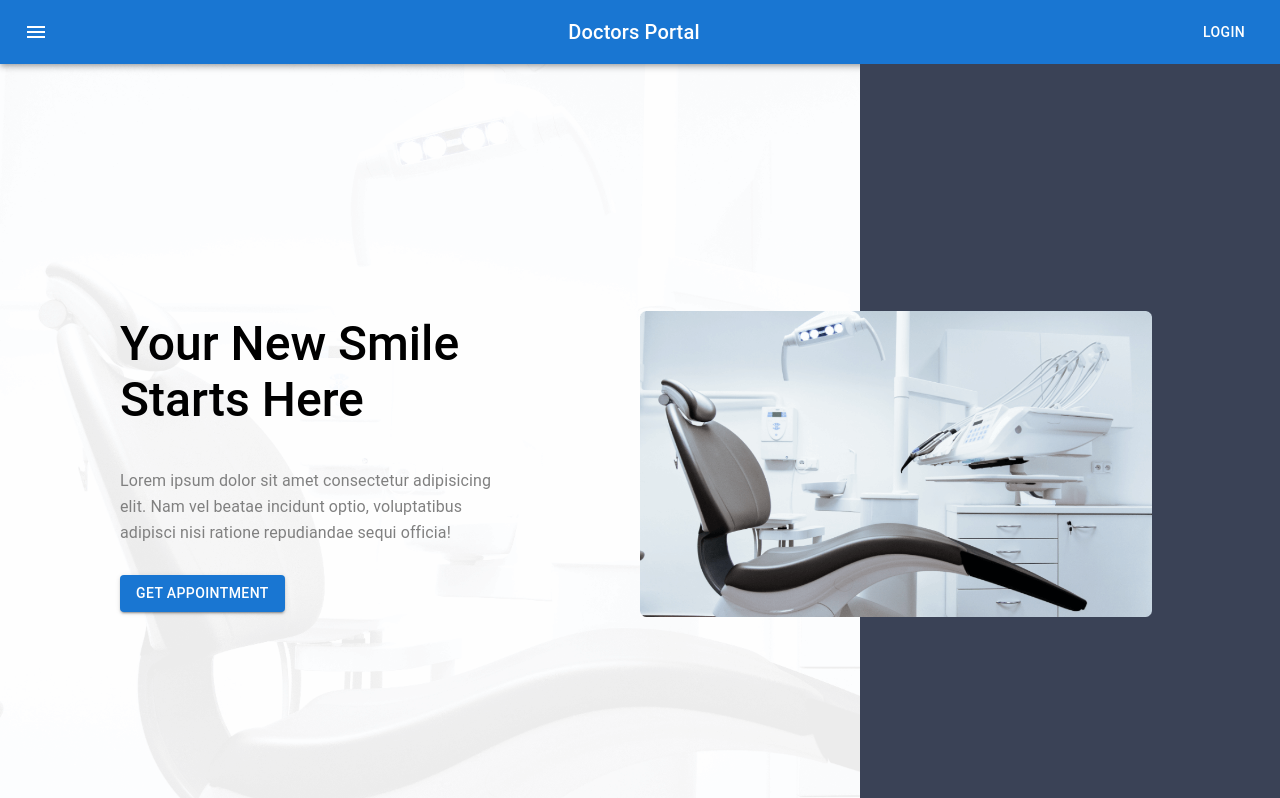
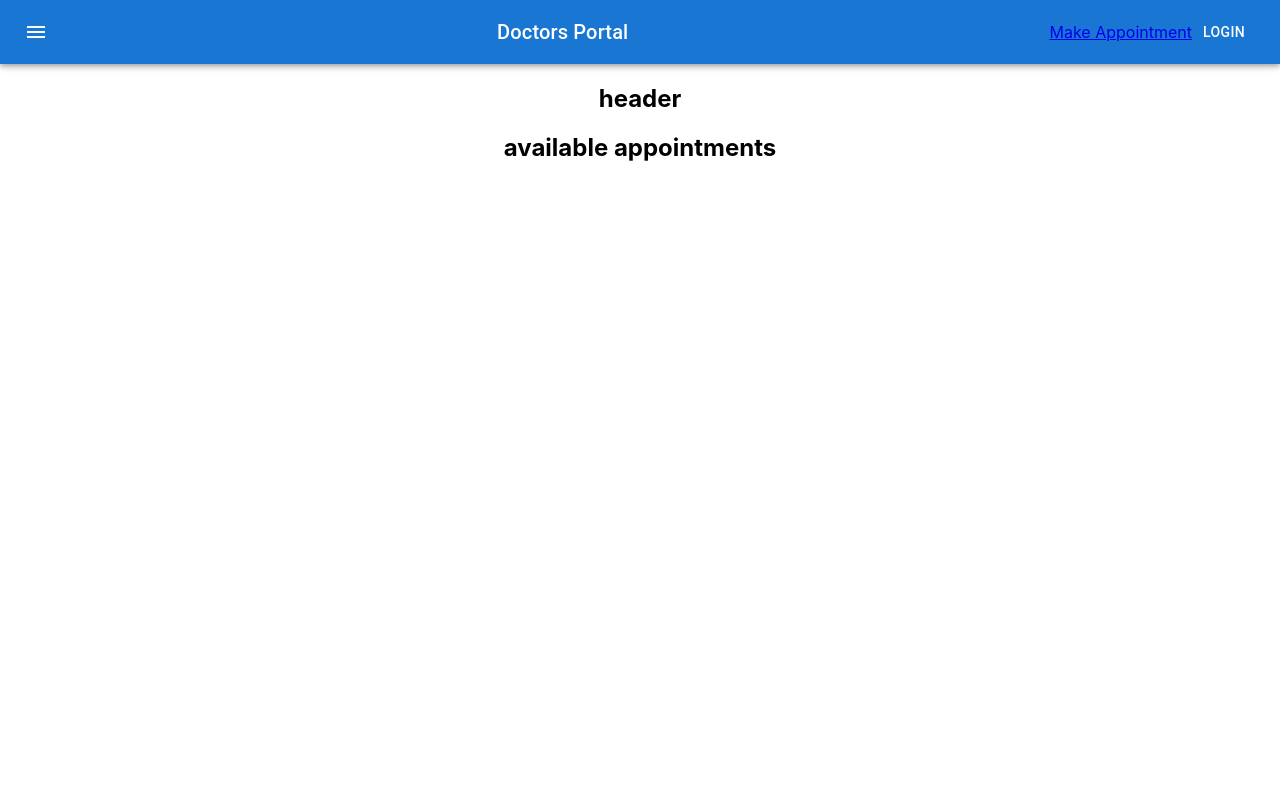
Before and after one commit to Aal-Emraan/doctors-portal-client-side, a React (Create React App) app: page /appointment in a window 1280 px wide. Shown: the top 798 px of the page. Built offline with nearby package versions, Linux system fonts and the light colour scheme; the HTML template or start-up script is replaced by a standard one.

Commit message:
appointment components added

```diff
--- a/src/App.js
+++ b/src/App.js
@@ -1,5 +1,7 @@
-import { BrowserRouter as Router, Routes,  Route} from 'react-router-dom';
+import { BrowserRouter as Router, Switch,  Route} from 'react-router-dom';
 import './App.css';
+import MakeAppointment from './Pages/Appointment/Appointment/MakeAppointment';
+import Appointment from './Pages/Home/AppointmentBanner/Appointment';
 import Home from './Pages/Home/Home';
 import NavBar from './Pages/Shared/NavBar/NavBar';
 
@@ -8,7 +10,14 @@ function App() {
     <div className="App">
       <Router>
         <NavBar></NavBar>
-        <Home></Home>
+        <Switch>
+          <Route path="/appointment">
+            <MakeAppointment></MakeAppointment>
+          </Route>
+          <Route path="/">
+          <Home></Home>
+          </Route>
+        </Switch>
       </Router>
     </div>
   );
--- /dev/null
+++ b/src/Pages/Appointment/Appointment/MakeAppointment.js
@@ -0,0 +1,14 @@
+import React from 'react';
+import AppointmentHeader from '../AppointmentHeader/AppointmentHeader';
+import AvailableAppointments from '../AvailableAppointment/AvailableAppointments';
+
+const MakeAppointment = () => {
+    return (
+        <div>
+            <AppointmentHeader></AppointmentHeader>
+            <AvailableAppointments></AvailableAppointments>
+        </div>
+    );
+};
+
+export default MakeAppointment;
--- /dev/null
+++ b/src/Pages/Appointment/AppointmentHeader/AppointmentHeader.js
@@ -0,0 +1,11 @@
+import React from 'react';
+
+const AppointmentHeader = () => {
+    return (
+        <div>
+            <h2>header</h2>
+        </div>
+    );
+};
+
+export default AppointmentHeader;
--- /dev/null
+++ b/src/Pages/Appointment/AvailableAppointment/AvailableAppointments.js
@@ -0,0 +1,11 @@
+import React from 'react';
+
+const AvailableAppointments = () => {
+    return (
+        <div>
+            <h2>available appointments</h2>
+        </div>
+    );
+};
+
+export default AvailableAppointments;
--- a/src/Pages/Shared/NavBar/NavBar.js
+++ b/src/Pages/Shared/NavBar/NavBar.js
@@ -6,6 +6,7 @@ import Typography from '@mui/material/Typography';
 import Button from '@mui/material/Button';
 import IconButton from '@mui/material/IconButton';
 import MenuIcon from '@mui/icons-material/Menu';
+import { Link } from 'react-router-dom';
 
 const NavBar = () => {
     return (
@@ -24,6 +25,7 @@ const NavBar = () => {
             <Typography variant="h6" component="div" sx={{ flexGrow: 1 }}>
                 Doctors Portal
             </Typography>
+            <Link to="/appointment">Make Appointment</Link>
             <Button color="inherit">Login</Button>
             </Toolbar>
         </AppBar>
```
